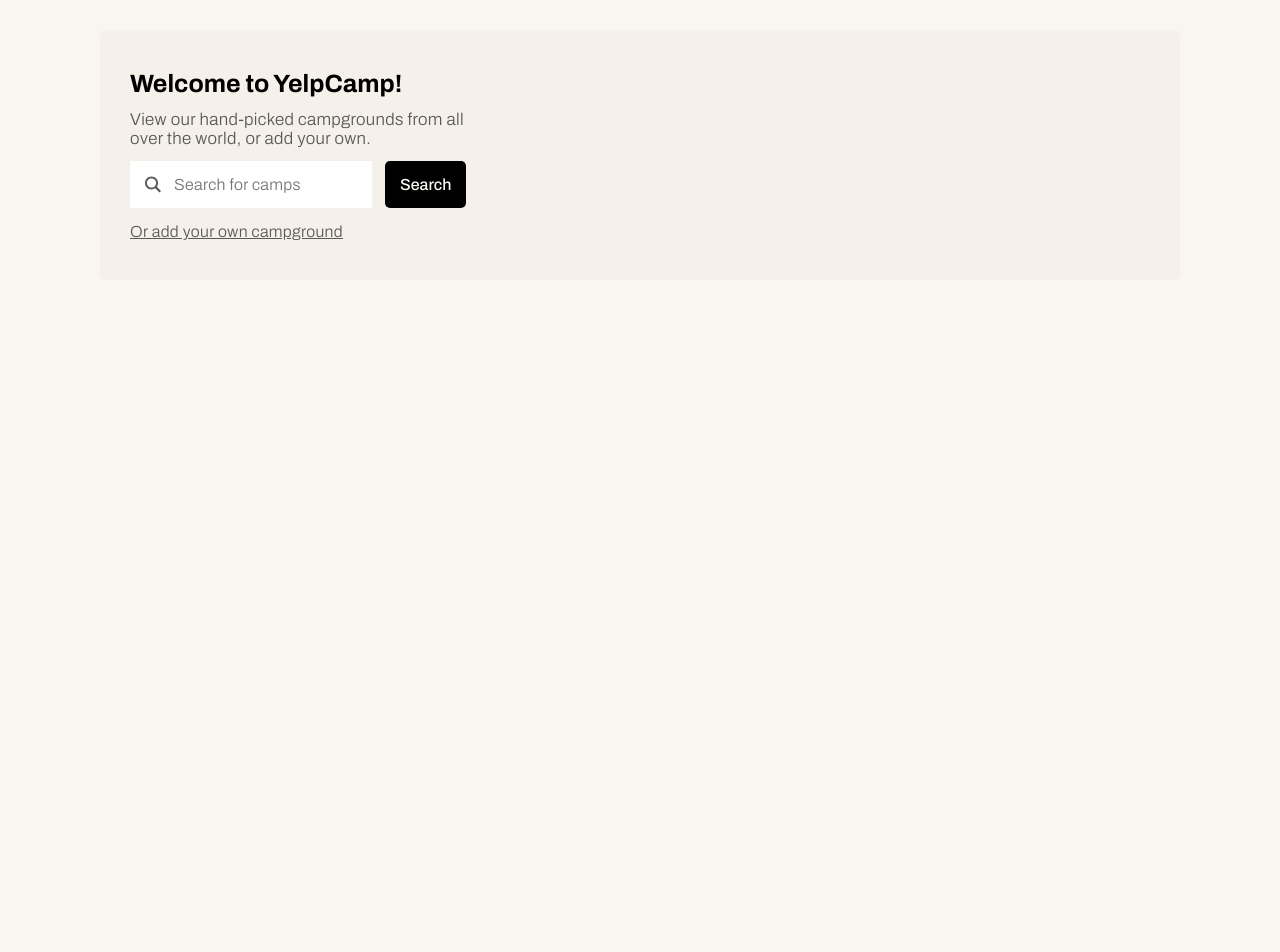
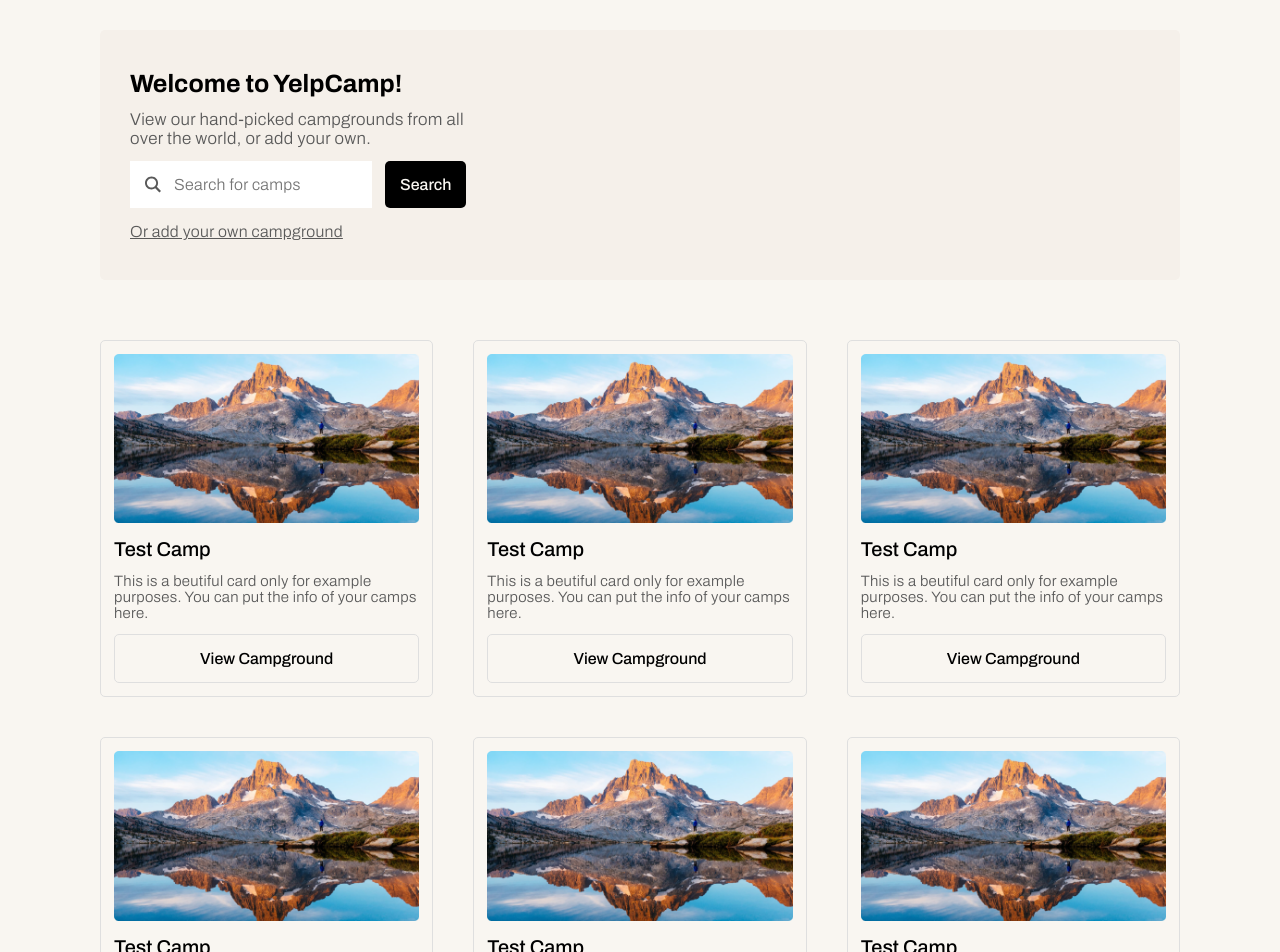
Before and after one commit to ChristianRL23/yelp-camp, a React (Create React App) app: page /home in a window 1280 px wide. Shown: the top 952 px of the page. Before the commit the page ends 800 px from the top, so only its background shows below. Built offline with nearby package versions, Linux system fonts and the light colour scheme.

Commit message:
Create grid for the camp cards.

```diff
--- a/src/layouts/HomePage/HomePage.jsx
+++ b/src/layouts/HomePage/HomePage.jsx
@@ -1,6 +1,8 @@
 import Button from '../../components/Button/Button';
+import CampCard from '../../components/CampCard/CampCard';
 import './HomePage.scss';
 import searchIcon from './Search-Icon.svg';
+import mountUlap from './Mount-Ulap.png';
 
 const HomePage = () => {
   return (
@@ -37,6 +39,38 @@
           </a>
         </div>
       </article>
+      <main className="home-page__campgrounds">
+        <CampCard
+          image={mountUlap}
+          name="Test Camp"
+          description="This is a beutiful card only for example purposes. You can put the info of your camps here."
+        />
+        <CampCard
+          image={mountUlap}
+          name="Test Camp"
+          description="This is a beutiful card only for example purposes. You can put the info of your camps here."
+        />
+        <CampCard
+          image={mountUlap}
+          name="Test Camp"
+          description="This is a beutiful card only for example purposes. You can put the info of your camps here."
+        />
+        <CampCard
+          image={mountUlap}
+          name="Test Camp"
+          description="This is a beutiful card only for example purposes. You can put the info of your camps here."
+        />
+        <CampCard
+          image={mountUlap}
+          name="Test Camp"
+          description="This is a beutiful card only for example purposes. You can put the info of your camps here."
+        />
+        <CampCard
+          image={mountUlap}
+          name="Test Camp"
+          description="This is a beutiful card only for example purposes. You can put the info of your camps here."
+        />
+      </main>
     </section>
   );
 };
--- a/src/layouts/HomePage/HomePage.scss
+++ b/src/layouts/HomePage/HomePage.scss
@@ -8,6 +8,7 @@
     background-color: var(--color-primary-sand);
     border-radius: var(--border-radius-element);
     padding: 4rem 3rem;
+    margin-bottom: 6rem;
 
     &__content {
       width: 35%;
@@ -58,4 +59,10 @@
       }
     }
   }
+
+  &__campgrounds {
+    display: grid;
+    grid-template-columns: repeat(3, 1fr);
+    gap: 4rem;
+  }
 }
```
Also changed, not shown: src/layouts/HomePage/Mount-Ulap.png (added).
